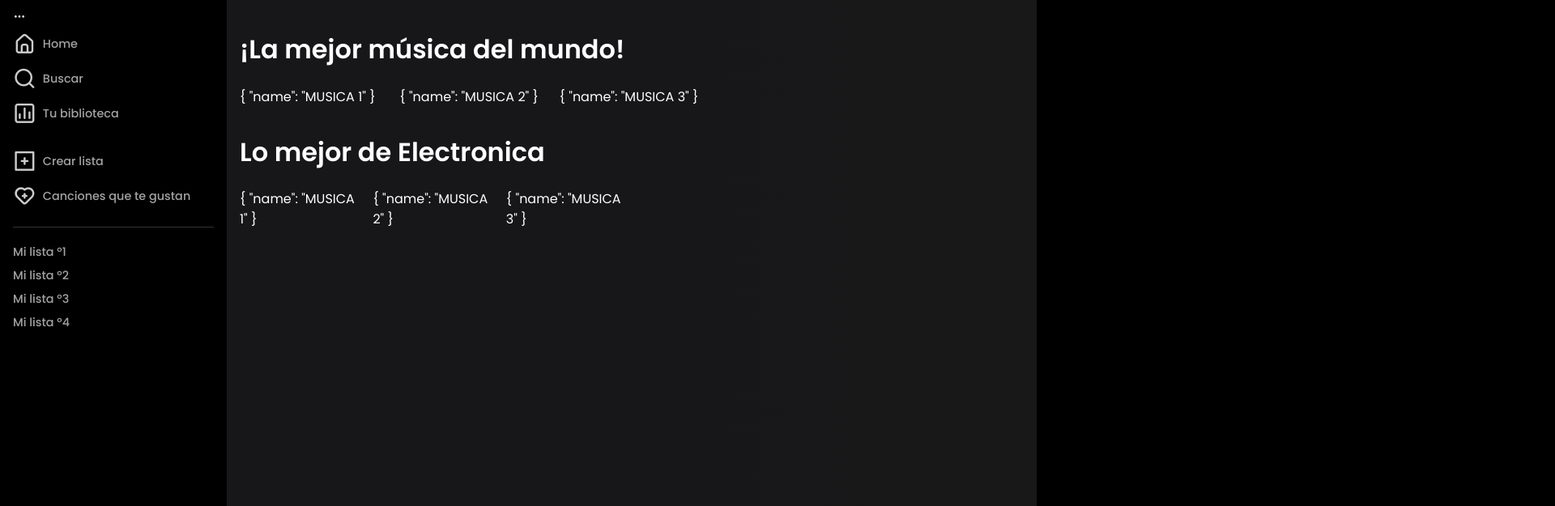
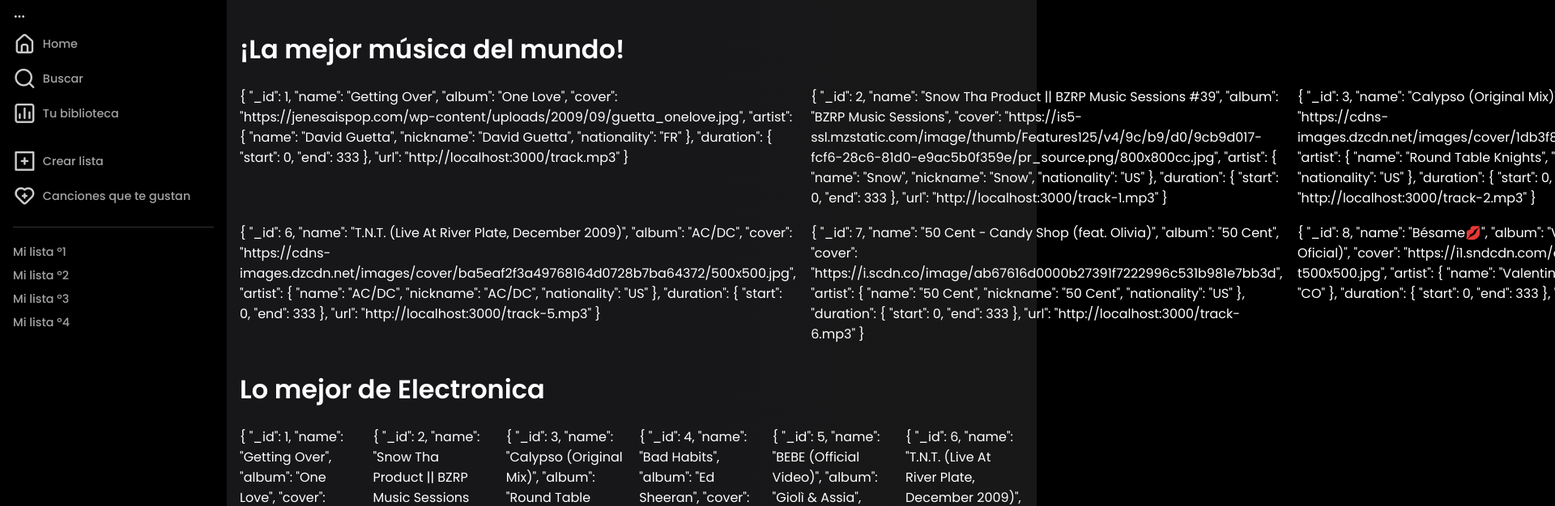
Before and after one commit to GeovannyAlExRs/song-app, an Angular app: page /tracks in a window 1280 px wide. Shown: the top 625 px of the page at 81% size, 1920 px wide, since content can reach past the window. Built offline with nearby package versions, Linux system fonts and the light colour scheme.

Commit message:
connect mockTrackList TrackModel with tracks.json

```diff
--- a/src/app/modules/tracks/page/tracks-page/tracks-page.component.ts
+++ b/src/app/modules/tracks/page/tracks-page/tracks-page.component.ts
@@ -1,4 +1,8 @@
 import { Component, OnInit } from '@angular/core';
+
+import { TrackModel } from '@core/models/tracks.model';
+
+import * as dataRaw from '../../../../data/tracks.json'
 
 @Component({
   selector: 'app-tracks-page',
@@ -7,13 +11,13 @@ import { Component, OnInit } from '@angular/core';
 })
 export class TracksPageComponent implements OnInit{
 
-  mockTrackList:Array<any> =[
-    {name: "MUSICA 1"},
-    {name: "MUSICA 2"},
-    {name: "MUSICA 3"}
-  ]
+  mockTrackList:Array<TrackModel> =[]
 
   constructor() {}
 
-  ngOnInit(): void {}
+  ngOnInit(): void {
+    const { data }:any = (dataRaw as any).default
+    this.mockTrackList = data
+    console.log(data)
+  }
 }
--- a/src/app/shared/components/media-player/media-player.component.ts
+++ b/src/app/shared/components/media-player/media-player.component.ts
@@ -1,4 +1,5 @@
 import { Component, OnInit } from '@angular/core';
+import { TrackModel } from '@core/models/tracks.model';
 
 @Component({
   selector: 'app-media-player',
@@ -7,7 +8,7 @@ import { Component, OnInit } from '@angular/core';
 })
 export class MediaPlayerComponent implements OnInit{
 
-  mockCover: any = {
+  mockCover: TrackModel = {
     cover: '',
     album: '',
     name: '',
--- a/src/app/shared/components/section-generic/section-generic.component.ts
+++ b/src/app/shared/components/section-generic/section-generic.component.ts
@@ -1,4 +1,5 @@
 import { Component, Input, OnInit } from '@angular/core';
+import { TrackModel } from '@core/models/tracks.model';
 
 @Component({
   selector: 'app-section-generic',
@@ -9,7 +10,7 @@ export class SectionGenericComponent implements OnInit {
 
   @Input() title: string = ''
   @Input() mode: 'small' | 'big' = 'big'
-  @Input() dataTracks: Array<any> = []
+  @Input() dataTracks: Array<TrackModel> = []
 
   constructor() {}
 
```
